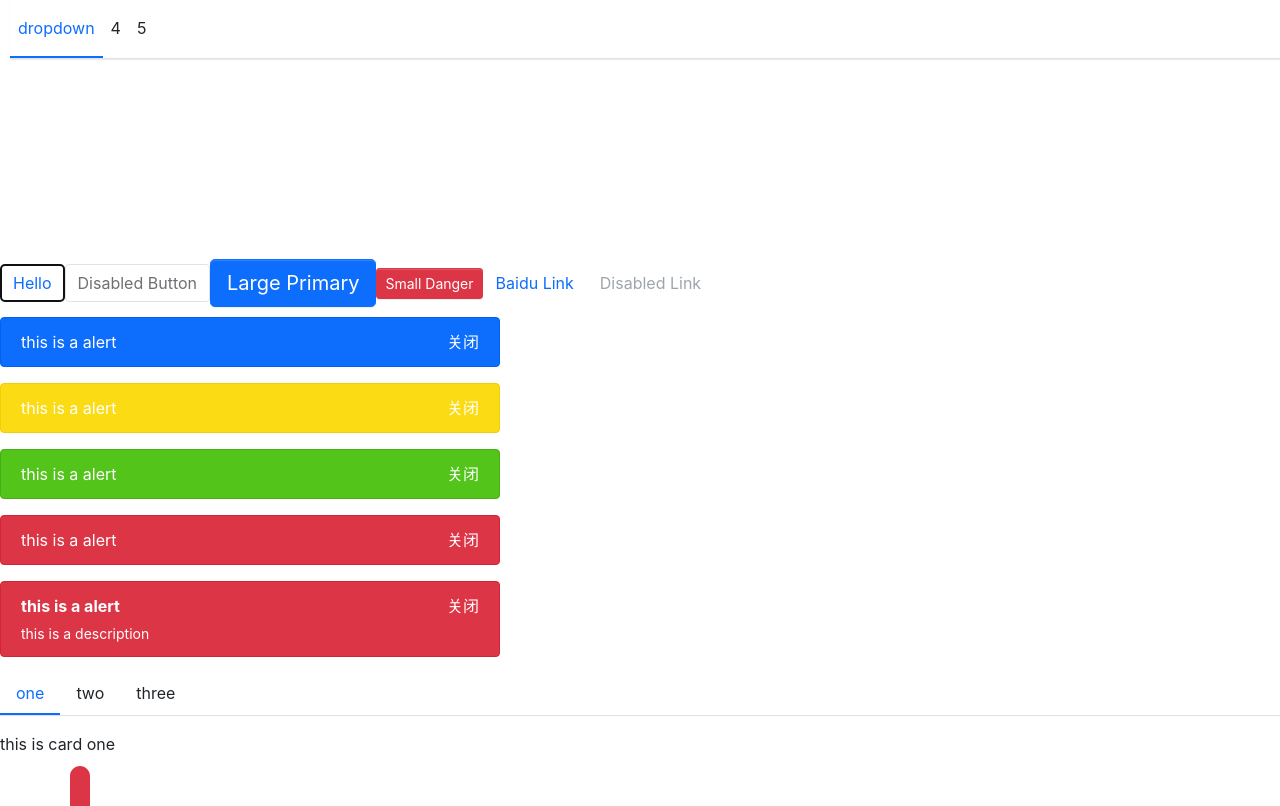
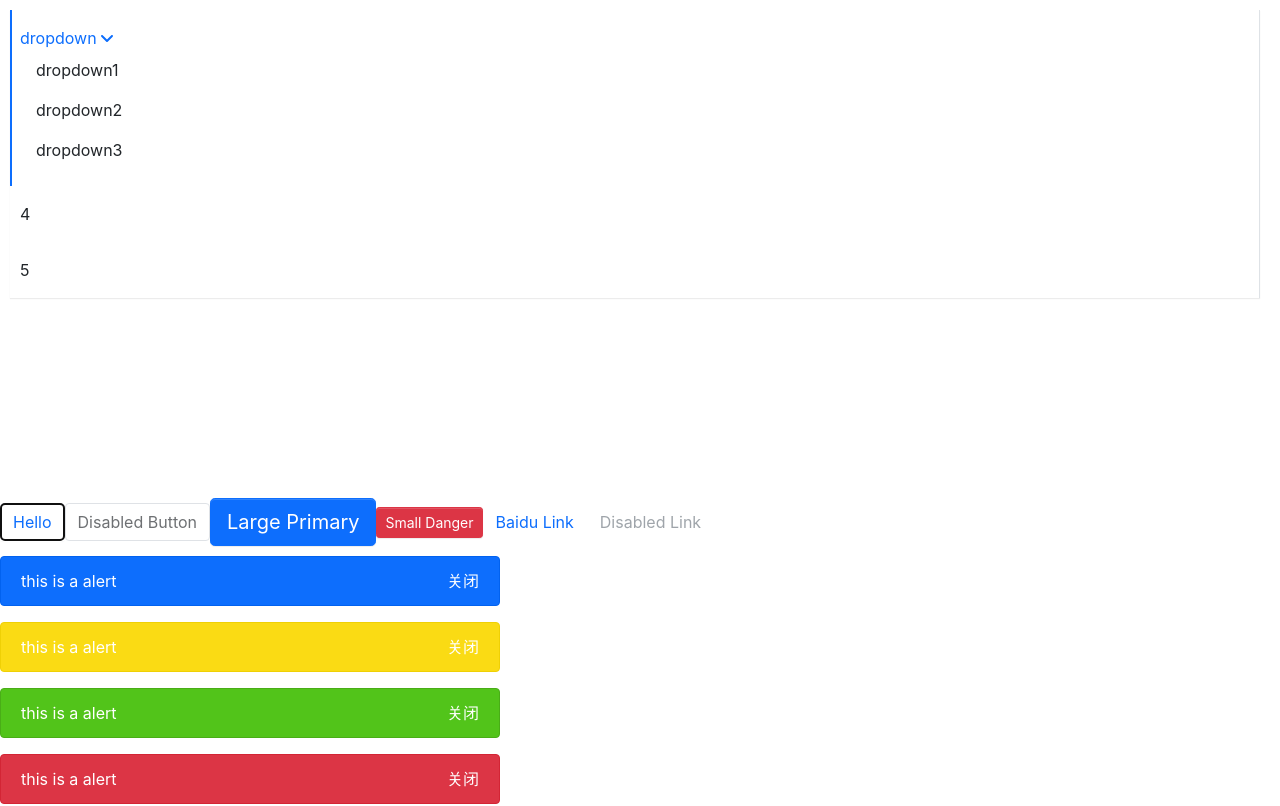
Before and after one commit to coderyjw/jw-ui-react, a React (Create React App) app: page / in a window 1280 px wide. Shown: the top 806 px of the page. Built offline with nearby package versions, Linux system fonts and the light colour scheme.

Commit message:
subMenu 添加箭头

```diff
--- a/src/App.tsx
+++ b/src/App.tsx
@@ -14,7 +14,13 @@ library.add(fas)
 function App() {
   return (
     <div className="App">
-      <Menu style={{marginBottom: '200px',marginLeft: '10px'}} defaultIndex="0" onSelect={index => console.log(index)} mode="horizontal" defaultOpenSubMenus={['0','1','2']}>
+      <Menu
+        style={{marginBottom: '200px',marginLeft: '10px'}}
+        defaultIndex="0"
+        onSelect={index => console.log(index)}
+        defaultOpenSubMenus={['0','1','2']}
+        mode="vertical"
+      >
         <SubMenu title="dropdown" >
           <MenuItem>dropdown1</MenuItem>
           <MenuItem>dropdown2</MenuItem>
--- a/src/components/Menu/subMenu.tsx
+++ b/src/components/Menu/subMenu.tsx
@@ -4,6 +4,7 @@ import React,{ useContext, useState } from 'react'
 import classNames from "classnames";
 import {MenuContext} from './menu'
 import { MenuItemProps } from './menuItem';
+import Icon from '../../components/Icon/icon'
 
 
 export interface SubMenuProps {
@@ -73,7 +74,10 @@ const SubMenu: React.FC<SubMenuProps> = ({index, title, className, children, dis
     )
   }
   return (<li key={index} className={classes} {...hoverEvents}>
-    <div className="jw-submenu-title" {...clickEvents}>{title}</div>
+    <div className="jw-submenu-title" {...clickEvents}>
+      {title}
+      <Icon icon="angle-down" className="arrow-icon"/>
+    </div>
     {renderChildren()}
   </li>)
 }
```
